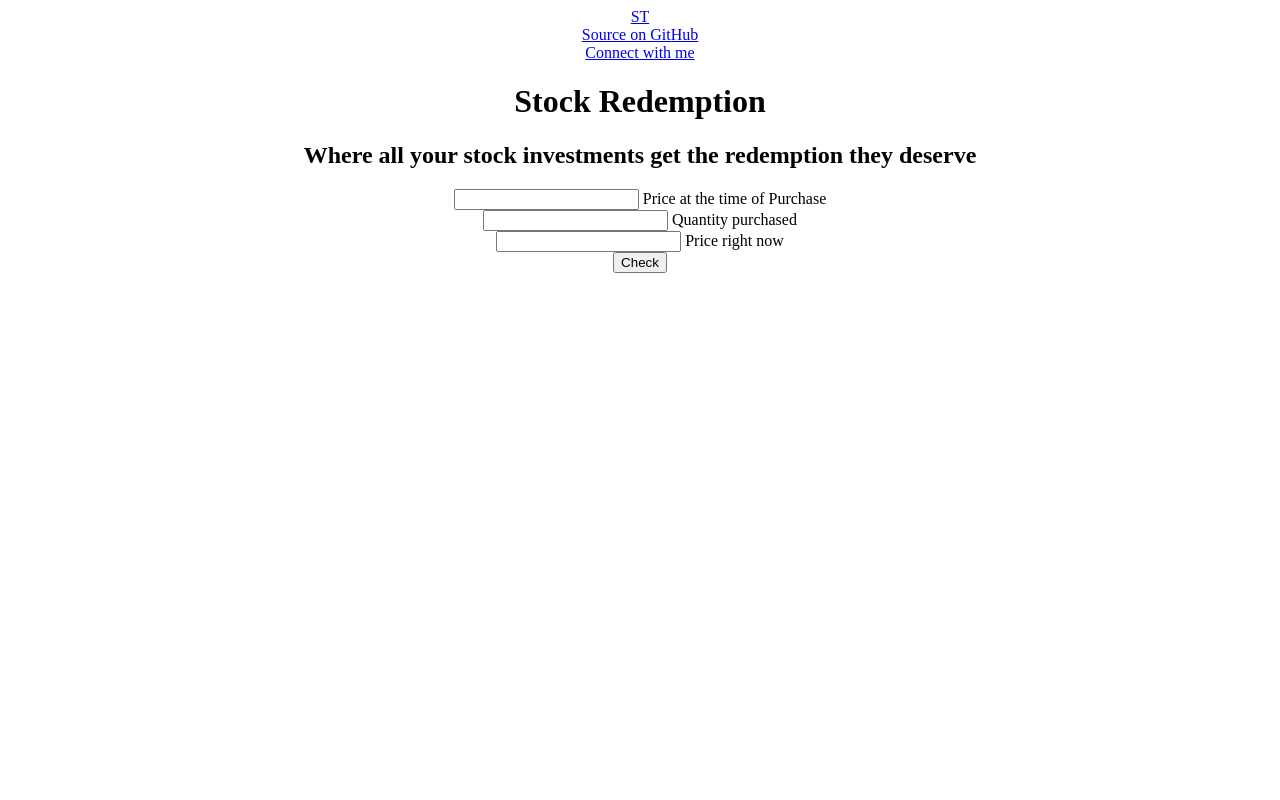
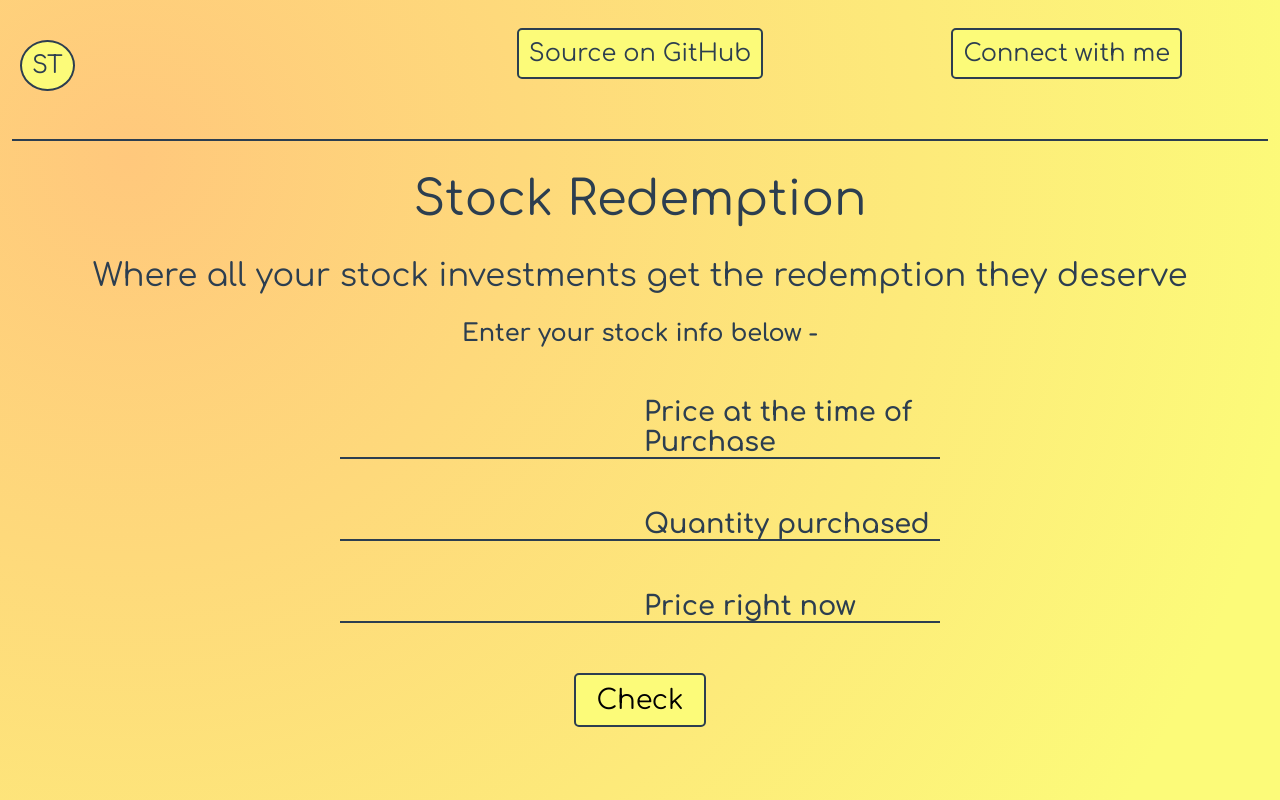
Before and after one commit to ShiviPro/stock-redemption, a plain HTML site: page index.html in a window 1280 px wide. Drawn offline with Linux system fonts and the light colour scheme.

Commit message:
style: added fontProp, colors, & alignment.

```diff
--- a/assets/stylesheets/index.css
+++ b/assets/stylesheets/index.css
@@ -1,3 +1,152 @@
+@import url("https://fonts.googleapis.com/css2?family=Comfortaa:wght@300;400;600&display=swap");
+:root {
+  --white: #dff9fb;
+  --black: #2c3e50;
+  --orange: rgba(255, 200, 124, 1);
+  --yellow: rgba(252, 251, 121, 1);
+}
 body {
   text-align: center;
+  margin: 0;
+  background-image: radial-gradient(
+    circle farthest-corner at 10% 20%,
+    rgba(255, 200, 124, 1) 0%,
+    rgba(252, 251, 121, 1) 90%
+  );
+  color: var(--black);
+  height: 100vh;
+  font-family: "Comfortaa", cursive;
 }
+
+.navbar {
+  display: grid;
+  grid-template-columns: 1fr 1fr 1fr;
+  padding: 20px 0;
+  column-gap: 0;
+}
+
+hr {
+  width: 98vw;
+  border: 1px solid var(--black);
+}
+
+.portfolio-link {
+  text-align: left;
+  margin: 20px;
+}
+
+.portfolio-link a,
+.src-link a,
+.linked-in-link a {
+  text-decoration: none;
+  color: var(--black);
+  padding: 10px;
+  font-size: 1.5rem;
+  border: 2px solid var(--black);
+  transition: background-color 350ms;
+}
+
+.portfolio-link a {
+  border-radius: 50%;
+  background-color: var(--yellow);
+  display: inline-block;
+  transition: background-color 350ms, transform 500ms;
+}
+
+.portfolio-link a:hover {
+  background-color: var(--orange);
+  transform: rotate(360deg) scale(1.5);
+}
+
+.src-link {
+  margin: 20px;
+}
+
+.src-link a,
+.linked-in-link a {
+  border-radius: 5px;
+  background-color: var(--yellow);
+}
+
+.src-link a:hover {
+  background-color: var(--orange);
+}
+
+.linked-in-link {
+  margin: 20px;
+}
+
+.linked-in-link a:hover {
+  background-color: var(--orange);
+}
+
+.brand-name {
+  font-size: 3rem;
+  font-weight: 400;
+}
+
+.hero-txt {
+  font-size: 2rem;
+  font-weight: 400;
+}
+
+.instruction {
+  font-size: 1.5rem;
+  font-weight: 600;
+}
+
+.cost-price,
+.quantity,
+.selling-price {
+  margin: 50px auto;
+  width: 600px;
+  display: grid;
+  grid-template-columns: 1fr 1fr;
+}
+
+.cost-price__input,
+.quantity__input,
+.selling-price__input {
+  width: 300px;
+  outline: none;
+  border: none;
+  border-bottom: 2px solid var(--black);
+  font-size: 1.5rem;
+  text-align: center;
+  font-family: inherit;
+  background-color: inherit;
+}
+
+.cost-price__label,
+.quantity__label,
+.selling-price__label {
+  text-align: left;
+  font-size: 1.7rem;
+  font-weight: 600;
+  color: inherit;
+  border-bottom: 2px solid var(--black);
+}
+
+.check-btn {
+  padding: 10px 20px;
+  font-size: 1.7rem;
+  border-radius: 5px;
+  font-family: inherit;
+  transition: background-color 350ms;
+  border: 2px solid var(--black);
+  background-color: var(--yellow);
+}
+
+.check-btn:hover {
+  background-color: var(--orange);
+}
+
+.output {
+  font-size: 1.2rem;
+  border: 2px solid black;
+  width: fit-content;
+  border-radius: 5px;
+  padding: 10px 20px;
+  margin: 20px auto;
+  background-color: var(--white);
+}
--- a/index.html
+++ b/index.html
@@ -45,17 +45,20 @@
         </div>
       </div>
     </nav>
+    <hr />
     <h1 class="brand-name">Stock Redemption</h1>
     <h2 class="hero-txt">
       Where all your stock investments get the redemption they deserve
     </h2>
+
+    <h3 class="instruction">Enter your stock info below -</h3>
 
     <div class="cost-price">
       <input
         class="cost-price__input"
         id="cost-price__input"
         name="cost-price"
-        type="text"
+        type="number"
       />
       <label for="cost-price" class="cost-price__label"
         >Price at the time of Purchase</label
@@ -67,7 +70,7 @@
         class="quantity__input"
         id="quantity__input"
         name="quantity"
-        type="text"
+        type="number"
       />
       <label for="quantity" class="quantity__label">Quantity purchased</label>
     </div>
@@ -77,7 +80,7 @@
         class="selling-price__input"
         id="selling-price__input"
         name="selling-price"
-        type="text"
+        type="number"
       />
       <label for="selling-price" class="selling-price__label"
         >Price right now</label
```
